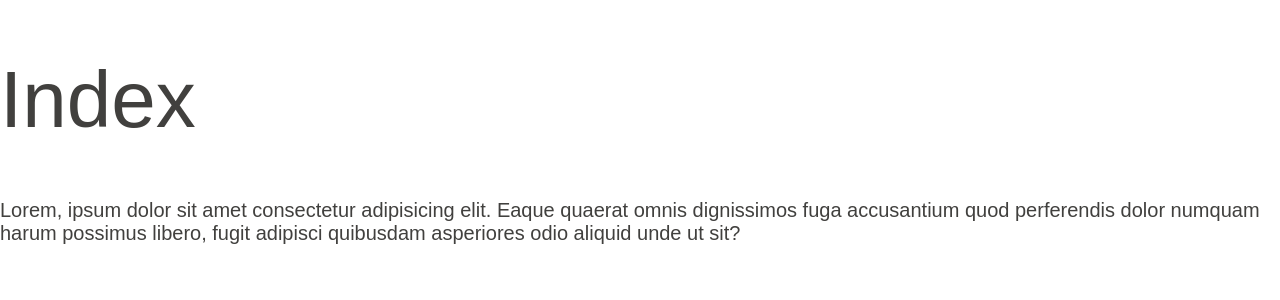
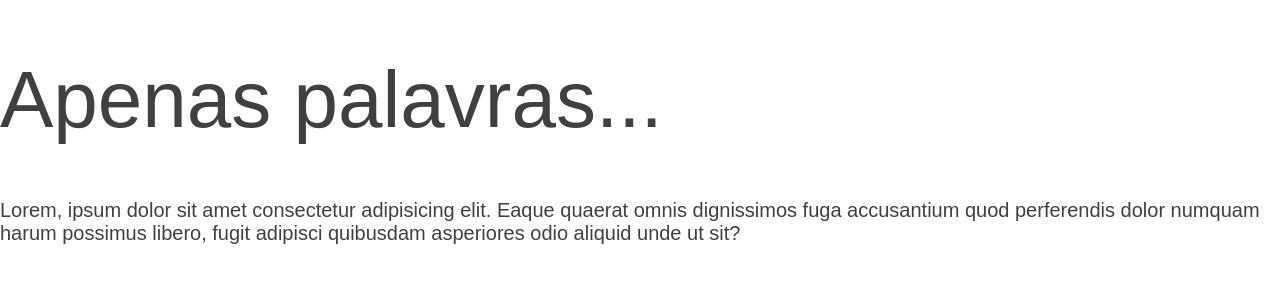
Before and after one commit to marcuxyz/devchannel-app, a Flask app: page / in a window 1280 px wide. Shown: the part 75-375 px from the top of the page. Run offline with Flask 2, Linux system fonts and the light colour scheme; some web fonts are replaced.

Commit message:
Passando variáveis para templates

```diff
--- a/app/blueprints/home_blueprint.py
+++ b/app/blueprints/home_blueprint.py
@@ -4,7 +4,8 @@ home = Blueprint('home', __name__)
 
 @home.route("/")
 def index():
-    return render_template('home/index.html')
+    home = 'Apenas palavras...'
+    return render_template('home/index.html', home=home)
 
 @home.route("/sobre")
 def about():
--- a/app/templates/home/index.html
+++ b/app/templates/home/index.html
@@ -1,7 +1,7 @@
 {% extends 'application.html' %}
 
 {% block content %}
-  <h1>Index</h1>
+  <h1> {{ home }} </h1>
   <p>
     Lorem, ipsum dolor sit amet consectetur adipisicing elit. Eaque quaerat omnis dignissimos fuga accusantium quod perferendis dolor numquam harum possimus libero, fugit adipisci quibusdam asperiores odio aliquid unde ut sit?
   </p>
```
